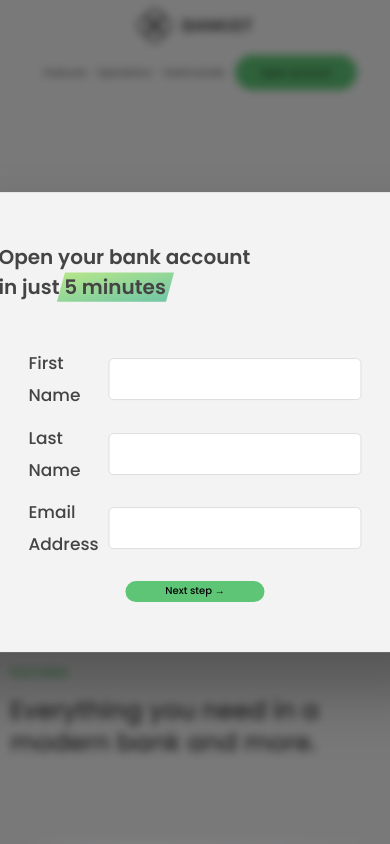
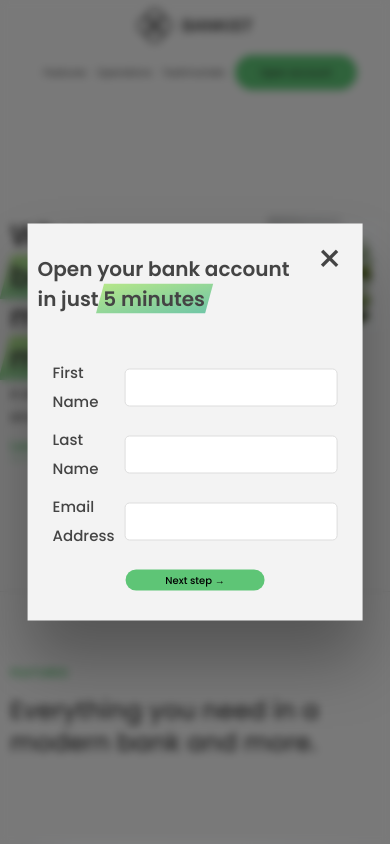
Before and after one commit to bilal-23/Bankist-Landing-Page, a plain HTML site: page index.html in a window 390 px wide. Both pictures are taken after a click on the link "Open account". Shown: the top 844 px of the page. Drawn offline with Linux system fonts and the light colour scheme.

Commit message:
Modal Box Updated

```diff
--- a/style.css
+++ b/style.css
@@ -831,10 +831,21 @@ h4 {
   .footer__item {
     margin-right: 1rem;
   }
+  .modal {
+    max-width: 50rem;
+    padding: 3rem 1rem;
+  }
   .modal__header {
     font-size: 2rem;
   }
   .modal__form {
     gap: 1rem;
+    margin: 0 1.5rem;
+  }
+  .modal__form label {
+    font-size: 1.5rem;
+  }
+  .modal__form input {
+    font-size: 1.4rem;
   }
 }
```
